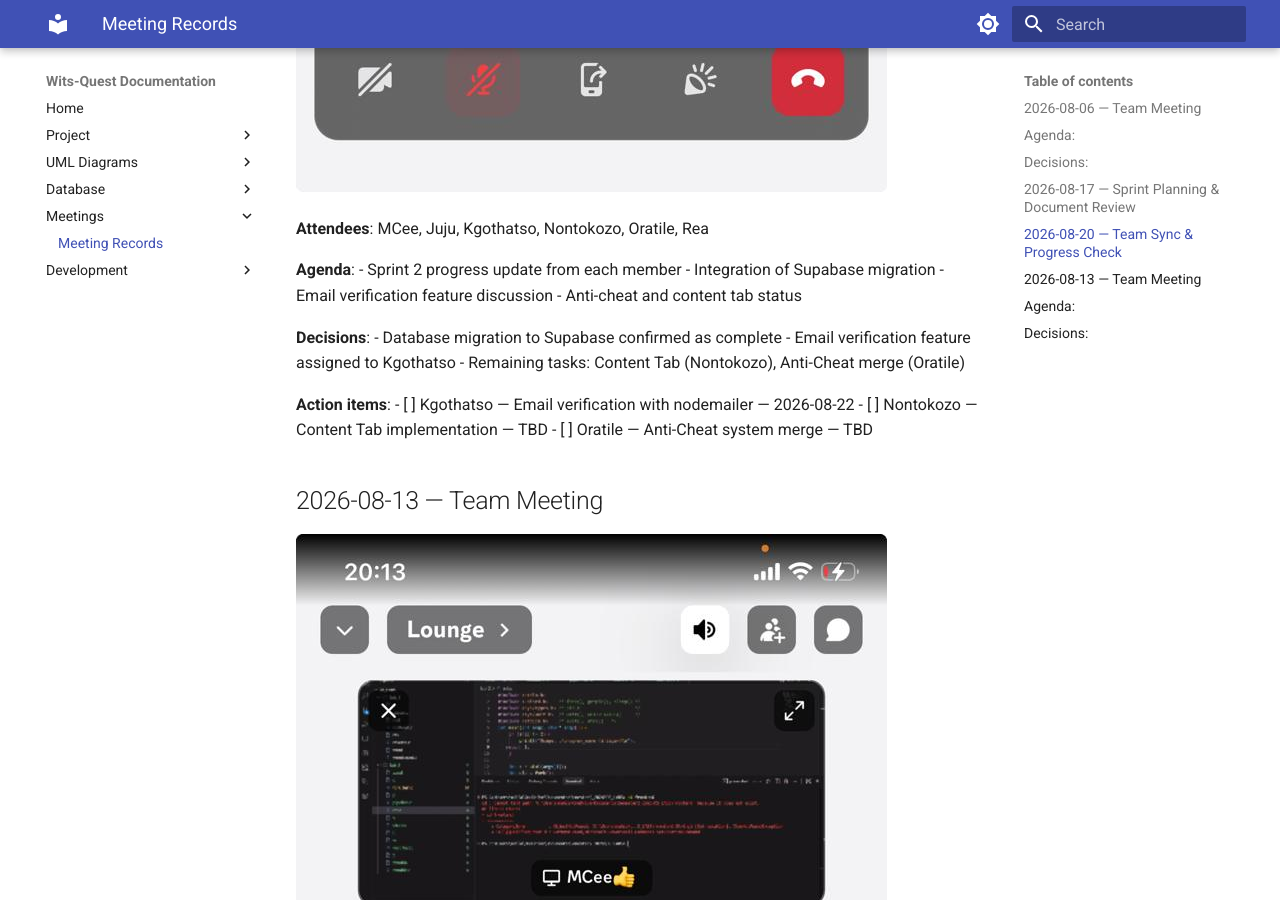
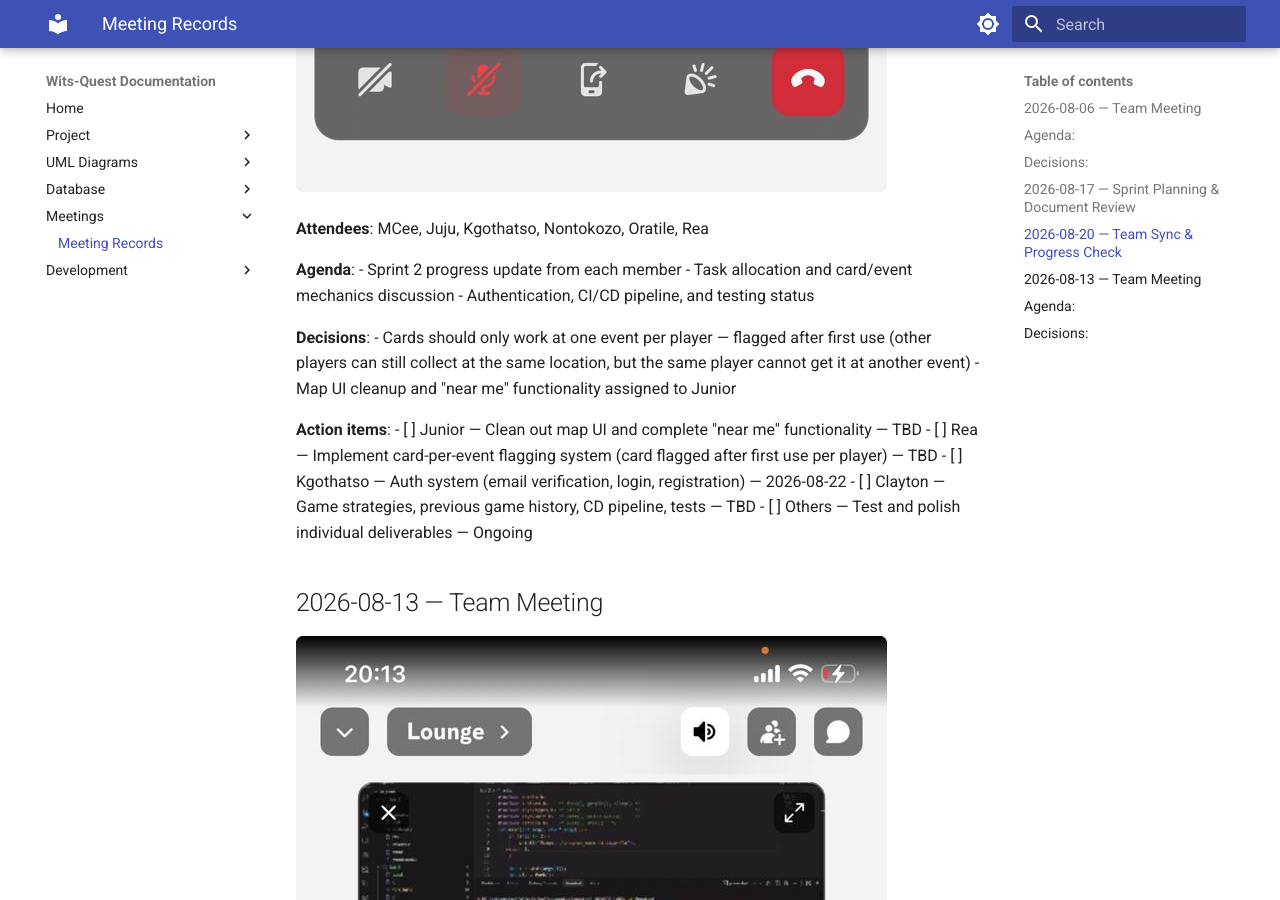
Before and after one commit to NkadimengKgothatso/-wits-quest, an MkDocs documentation site: the page built from docs/meetings/index.md, in a window 1280 px wide and 900 px high, scrolled down 2994 px. Built offline with MkDocs 1.6.1 and Material for MkDocs 9.7.7, drawn with Linux system fonts in a browser that asks for light colours.

Commit message:
docs: update 2026-08-20 meeting notes with actual discussion items and action items

```diff
--- a/docs/meetings/index.md
+++ b/docs/meetings/index.md
@@ -42,19 +42,19 @@
 
 **Agenda**:
 - Sprint 2 progress update from each member
-- Integration of Supabase migration
-- Email verification feature discussion
-- Anti-cheat and content tab status
+- Task allocation and card/event mechanics discussion
+- Authentication, CI/CD pipeline, and testing status
 
 **Decisions**:
-- Database migration to Supabase confirmed as complete
-- Email verification feature assigned to Kgothatso
-- Remaining tasks: Content Tab (Nontokozo), Anti-Cheat merge (Oratile)
+- Cards should only work at one event per player — flagged after first use (other players can still collect at the same location, but the same player cannot get it at another event)
+- Map UI cleanup and "near me" functionality assigned to Junior
 
 **Action items**:
-- [ ] Kgothatso — Email verification with nodemailer — 2026-08-22
-- [ ] Nontokozo — Content Tab implementation — TBD
-- [ ] Oratile — Anti-Cheat system merge — TBD
+- [ ] Junior — Clean out map UI and complete "near me" functionality — TBD
+- [ ] Rea — Implement card-per-event flagging system (card flagged after first use per player) — TBD
+- [ ] Kgothatso — Auth system (email verification, login, registration) — 2026-08-22
+- [ ] Clayton — Game strategies, previous game history, CD pipeline, tests — TBD
+- [ ] Others — Test and polish individual deliverables — Ongoing
 
 
 ## 2026-08-13 — Team Meeting
```
